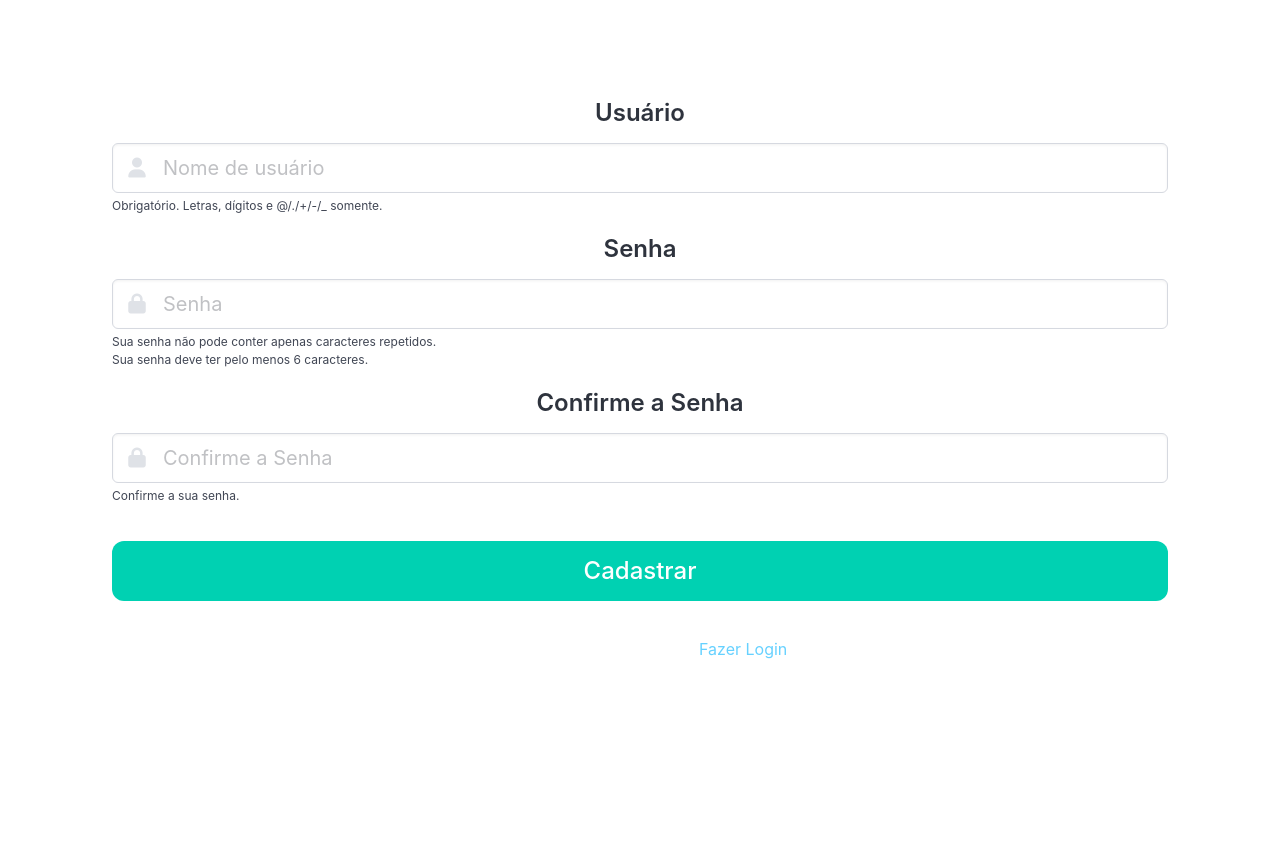
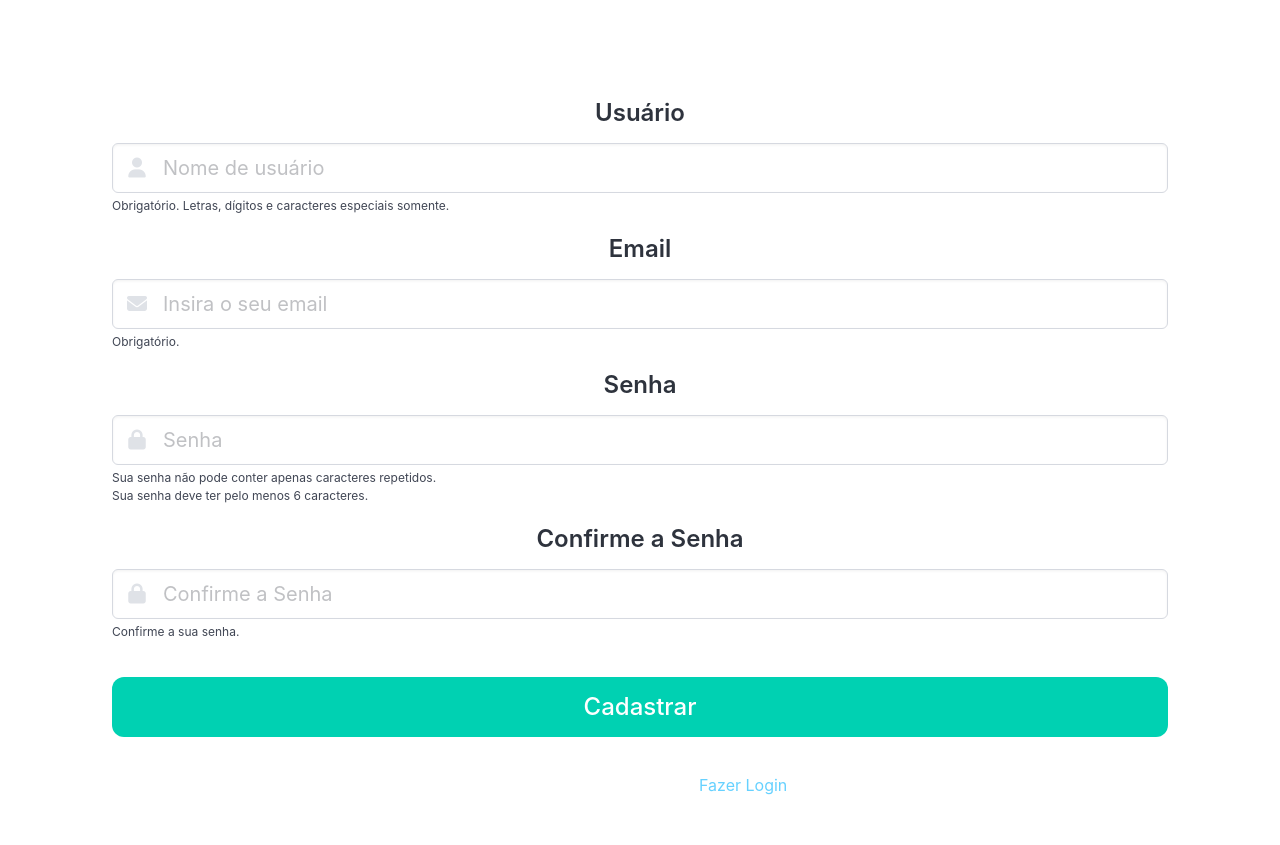
Before and after one commit to Alexandre-Michael/Lista-de-tarefas, a Django app: page /cadastro/ in a window 1280 px wide. Shown: the part 174-1019 px from the top of the page. Before the commit the page ends 833 px from the top, so only its background shows below. Run offline with Django 5.2, Linux system fonts and the light colour scheme.

Commit message:
✨ Email added to registration

```diff
--- a/app/templates/cadastro.html
+++ b/app/templates/cadastro.html
@@ -38,7 +38,17 @@
                                 <i class="fas fa-user"></i>
                             </span>
                         </div>
-                        <p class="help has-text-left">Obrigatório. Letras, dígitos e @/./+/-/_ somente.</p>
+                        <p class="help has-text-left">Obrigatório. Letras, dígitos e caracteres especiais somente.</p>
+                    </div>
+                    <div class="field">
+                        <label class="label is-size-4">Email</label>
+                        <div class="control has-icons-left">
+                            <input name="email" class="input is-medium" type="text" placeholder="Insira o seu email">
+                            <span class="icon is-small is-left">
+                                <i class="fas fa-envelope"></i>
+                            </span>
+                        </div>
+                        <p class="help has-text-left">Obrigatório.</p>
                     </div>
                     <div class="field">
                         <label class="label is-size-4">Senha</label>
--- a/app/views.py
+++ b/app/views.py
@@ -65,18 +65,29 @@ def cadastro(request):
         cadastro_username = request.POST.get('username')
         cadastro_password = request.POST.get('password')
         confirm_password = request.POST.get('confirm_password')
+        cadastro_email = request.POST.get('email')
+
+        # Verificação de usuário já existente
         if User.objects.filter(username=cadastro_username).exists():
             messages.error(request, "Esse nome de usuário já está em uso.")
             return redirect('cadastro')
 
-        if not cadastro_username or not cadastro_password:
+        # Verifica se o email já está em uso
+        if User.objects.filter(email=cadastro_email).exists():
+            messages.error(request, "Esse email já está cadastrado.")
+            return redirect('cadastro')
+
+        # Validação de campos obrigatórios
+        if not cadastro_username or not cadastro_password or not cadastro_email:
             messages.error(request, "Preencha todos os campos obrigatórios.")
             return redirect('cadastro')
 
+        # Verificação se a senha contém apenas caracteres repetidos
         if len(set(cadastro_password)) == 1:
             messages.error(request, "A senha não pode conter apenas caracteres repetidos.")
             return redirect('cadastro')
 
+        # Verificação se a senha tem pelo menos 6 caracteres
         if len(cadastro_password) < 6:
             messages.error(request, "A senha deve ter pelo menos 6 caracteres.")
             return redirect('cadastro')
@@ -86,7 +97,8 @@ def cadastro(request):
             messages.error(request, "As senhas estão diferentes.")
             return redirect('cadastro')
 
-        user = User.objects.create_user(username = cadastro_username, password = cadastro_password)
+        # Criação do usuário
+        user = User.objects.create_user(username = cadastro_username, password = cadastro_password, email = cadastro_email)
         user.save()
         messages.success(request, "Cadastro realizado com sucesso! Faça login.")
         return redirect('login')
```
